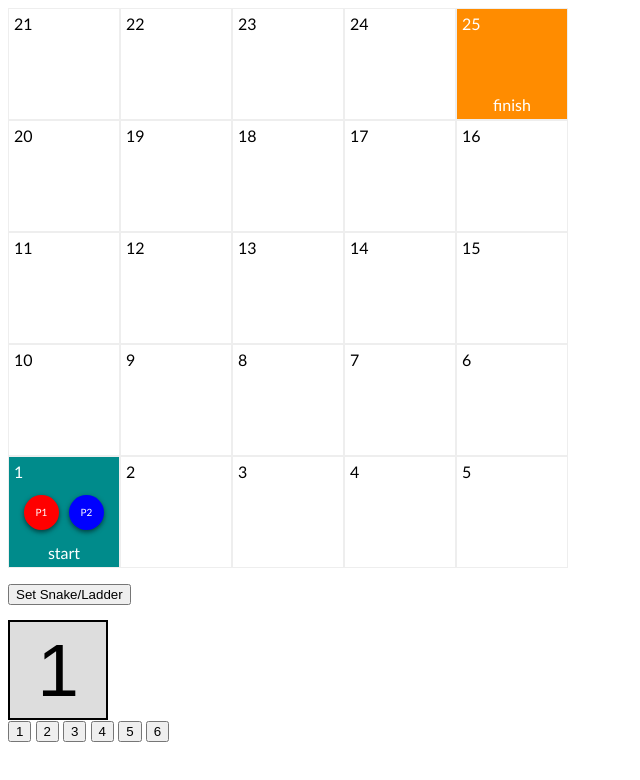
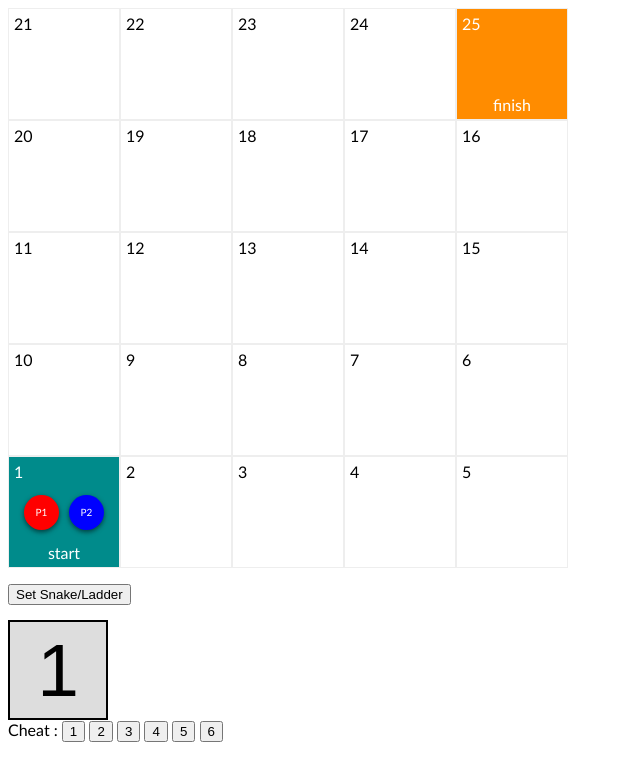
Before and after one commit to zrfikry/realzaraky.github.io, a plain HTML site: page index.html in a window 1280 px wide. Shown: the whole page, without its empty margins (0-640 px from the left). Drawn offline with Linux system fonts and the light colour scheme.

Commit message:
add cheat label

```diff
--- a/index.html
+++ b/index.html
@@ -12,6 +12,7 @@
   <div id="board"></div>
   <button id="setCondition" onclick="setConditions()">Set Snake/Ladder</button>
   <button id="dice"></button>
+  Cheat :
   <button onclick="rollDice(null, 1)">1</button>
   <button onclick="rollDice(null, 2)">2</button>
   <button onclick="rollDice(null, 3)">3</button>
```
